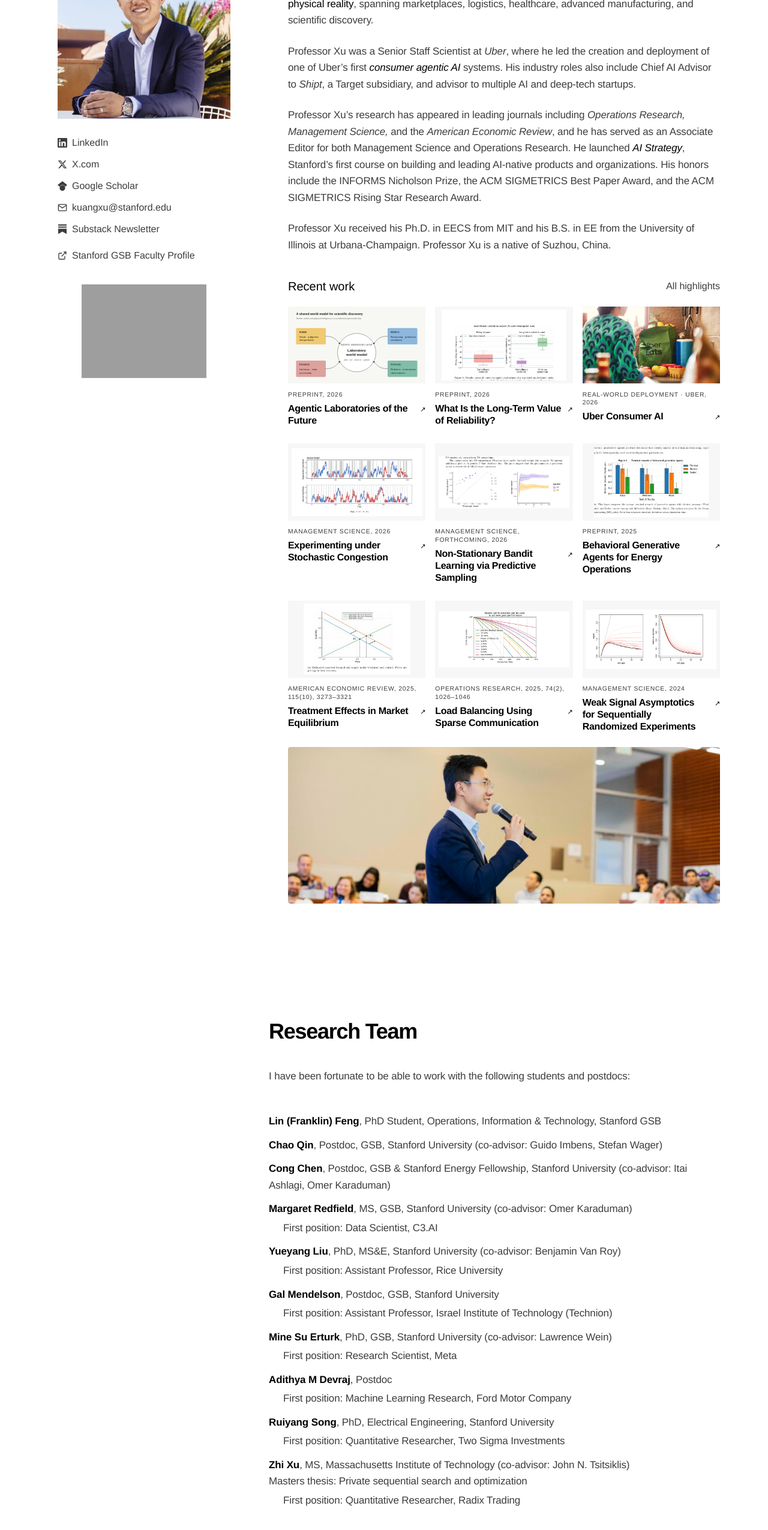
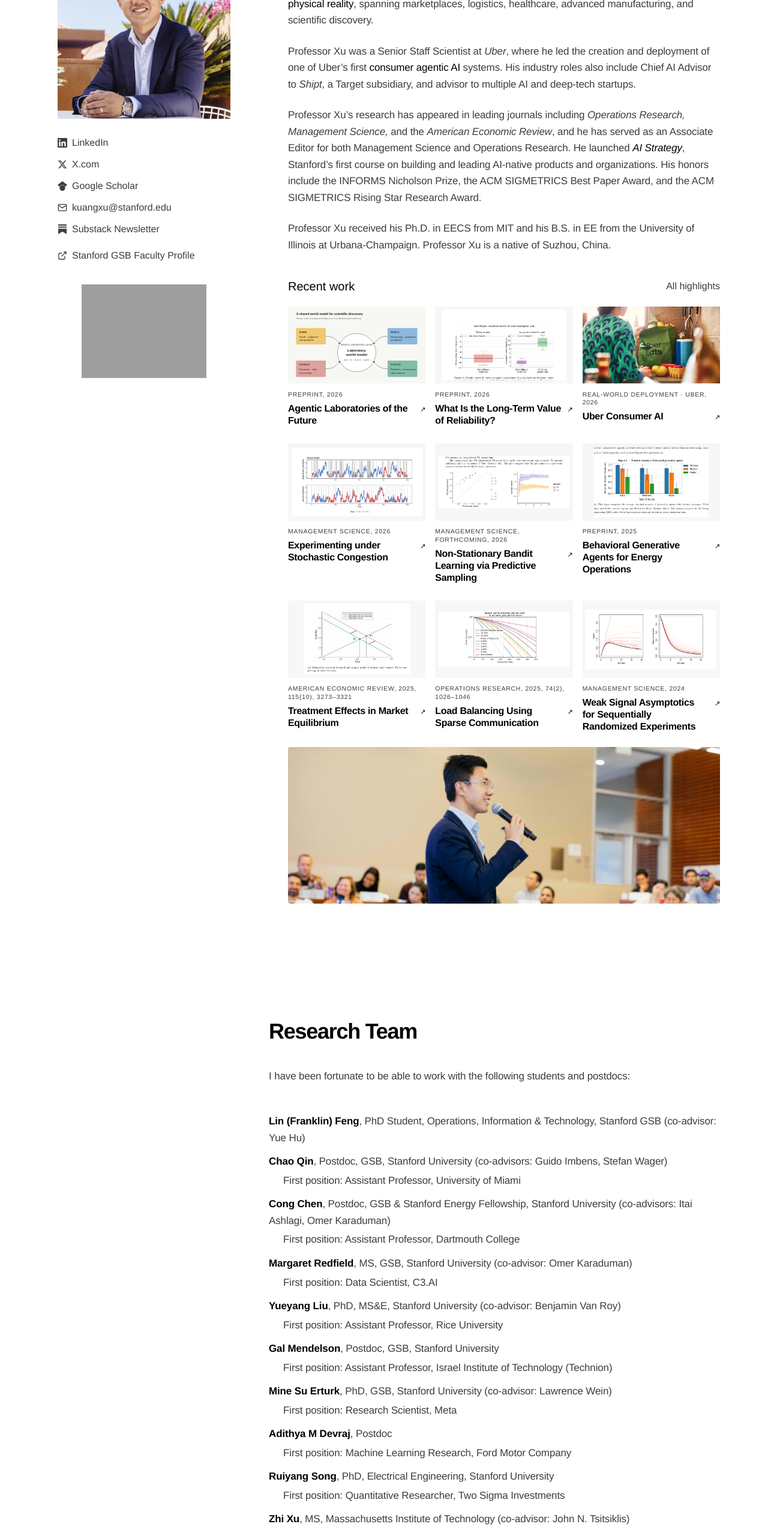
Before and after one commit to kuangxu/kuang_homesite, a React (Vite) app: page / in a window 1280 px wide. Shown: the part 234-2784 px from the top of the page at 60% size. Built offline with nearby package versions, Linux system fonts and the light colour scheme; grey boxes are pictures that could not be loaded.

Commit message:
Update research team profiles

```diff
--- a/src/components/AdvisingSection.tsx
+++ b/src/components/AdvisingSection.tsx
@@ -21,13 +21,19 @@ const AdvisingSection = () => {
                 <div className="space-y-4 text-body text-muted-foreground">
                   <ul className="space-y-3">
                     <li>
-                      <a href="https://www.gsb.stanford.edu/programs/phd/academic-experience/students/lin-franklin-feng" target="_blank" rel="noopener noreferrer" className="font-semibold text-foreground hover:underline">Lin (Franklin) Feng</a>, PhD Student, Operations, Information &amp; Technology, Stanford GSB
+                      <a href="https://www.gsb.stanford.edu/programs/phd/academic-experience/students/lin-franklin-feng" target="_blank" rel="noopener noreferrer" className="font-semibold text-foreground hover:underline">Lin (Franklin) Feng</a>, PhD Student, Operations, Information &amp; Technology, Stanford GSB (co-advisor: <a href="https://www.gsb.stanford.edu/faculty-research/faculty/yue-hu" target="_blank" rel="noopener noreferrer" className="underline hover:text-foreground">Yue Hu</a>)
                     </li>
                     <li>
-                      <a href="https://www.linkedin.com/in/chao-qin-b954228b/" target="_blank" rel="noopener noreferrer" className="font-semibold text-foreground hover:underline">Chao Qin</a>, Postdoc, GSB, Stanford University (co-advisor: Guido Imbens, Stefan Wager)
+                      <a href="https://people.miami.edu/profile/4606643b2b050183b0b810c5b5731832" target="_blank" rel="noopener noreferrer" className="font-semibold text-foreground hover:underline">Chao Qin</a>, Postdoc, GSB, Stanford University (co-advisors: Guido Imbens, Stefan Wager)
+                      <ul className="ml-6 mt-1">
+                        <li>First position: Assistant Professor, University of Miami</li>
+                      </ul>
                     </li>
                     <li>
-                      <a href="https://congchenhappy.github.io/-/index.html" target="_blank" rel="noopener noreferrer" className="font-semibold text-foreground hover:underline">Cong Chen</a>, Postdoc, GSB & Stanford Energy Fellowship, Stanford University (co-advisor: Itai Ashlagi, Omer Karaduman)
+                      <a href="https://engineering.dartmouth.edu/community/faculty/cong-chen" target="_blank" rel="noopener noreferrer" className="font-semibold text-foreground hover:underline">Cong Chen</a>, Postdoc, GSB &amp; Stanford Energy Fellowship, Stanford University (co-advisors: Itai Ashlagi, Omer Karaduman)
+                      <ul className="ml-6 mt-1">
+                        <li>First position: Assistant Professor, Dartmouth College</li>
+                      </ul>
                     </li>
                     <li>
                       <a href="https://www.gsb.stanford.edu/programs/phd/academic-experience/students/margaret-redfield" target="_blank" rel="noopener noreferrer" className="font-semibold text-foreground hover:underline">Margaret Redfield</a>, MS, GSB, Stanford University (co-advisor: Omer Karaduman)
@@ -66,7 +72,7 @@ const AdvisingSection = () => {
                       </ul>
                     </li>
                     <li>
-                      <a href="http://www.mit.edu/~zhixu/" target="_blank" rel="noopener noreferrer" className="font-semibold text-foreground hover:underline">Zhi Xu</a>, MS, Massachusetts Institute of Technology (co-advisor: John N. Tsitsiklis)
+                      <span className="font-semibold text-foreground">Zhi Xu</span>, MS, Massachusetts Institute of Technology (co-advisor: John N. Tsitsiklis)
                       <br/>
                       Masters thesis: <a href="https://dspace.mit.edu/handle/1721.1/112054" target="_blank" rel="noopener noreferrer" className="underline hover:text-foreground">Private sequential search and optimization</a>
                       <ul className="ml-6 mt-1">
--- a/src/components/HeroSection.tsx
+++ b/src/components/HeroSection.tsx
@@ -119,7 +119,7 @@ const HeroSectionKuang = () => {
                 href="https://www.axios.com/2026/02/11/uber-eats-ai-grocery-cart-assistant"
                 target="_blank"
                 rel="noopener noreferrer"
-                className="italic text-foreground hover:text-muted-foreground transition-colors"
+                className="text-foreground hover:text-muted-foreground transition-colors"
               >
                 consumer agentic AI
               </a>
```
